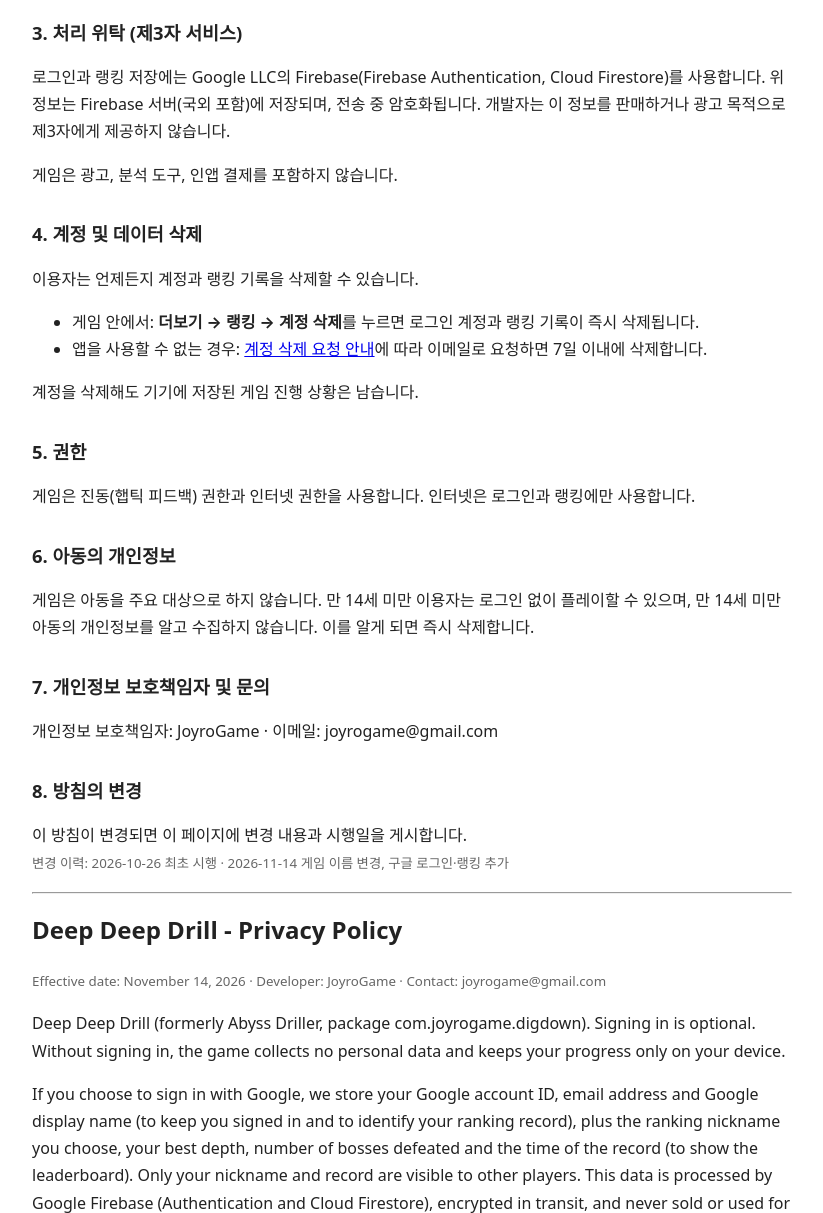
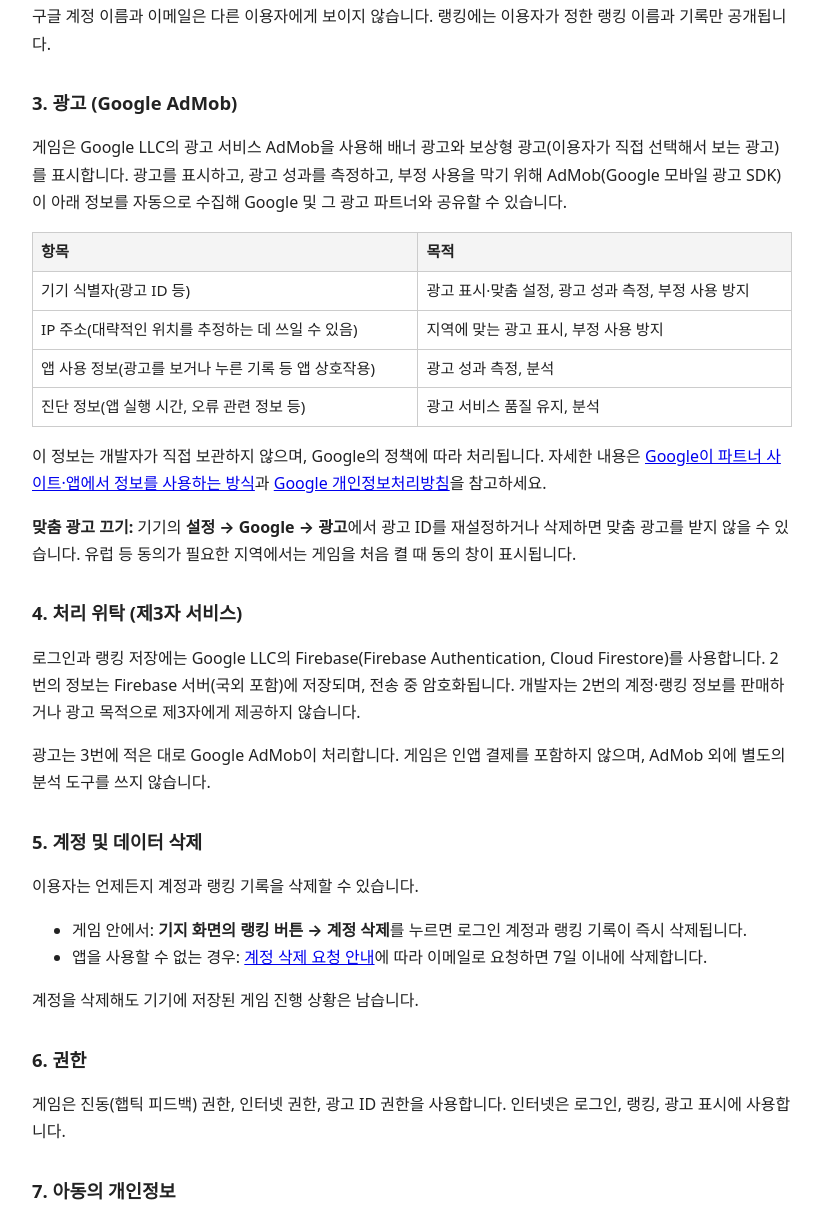
Before and after one commit to login7942/deepdeepdrill, a plain HTML site: page index.html in a window 1280 px wide. Shown: the part 681-1894 px from the top of the page, without its empty margins (228-1051 px from the left). Drawn offline with Linux system fonts and the light colour scheme.

Commit message:
Update privacy policy effective dates and details

```diff
--- a/index.html
+++ b/index.html
@@ -8,11 +8,12 @@
 </head>
 <body>
 <h1>딥딥 드릴 - 땅파기 광산 RPG 개인정보처리방침</h1>
-<p><small>시행일: 2026년 11월 14일 · 개발자: JoyroGame · 문의: joyrogame@gmail.com</small></p>
+<p><small>시행일: 2026년 11월 15일 · 개발자: JoyroGame · 문의: joyrogame@gmail.com</small></p>
 <p>JoyroGame(이하 "개발자")은 모바일 게임 "딥딥 드릴 - 땅파기 광산 RPG"(패키지 com.joyrogame.digdown, 이전 이름: 어비스 드릴러, 이하 "게임")의 이용자 개인정보를 소중히 여기며, 아래와 같이 개인정보처리방침을 안내합니다.</p>
 
 <h2>1. 로그인하지 않고 플레이하는 경우</h2>
-<p>로그인은 선택 사항입니다. 로그인하지 않으면 게임은 어떤 개인정보도 수집하지 않습니다. 게임 진행 상황(레벨, 아이템, 설정 등)은 이용자의 기기 안에만 저장되며, 앱을 삭제하면 함께 삭제됩니다.</p>
+<p>로그인은 선택 사항입니다. 로그인하지 않으면 개발자는 이용자의 이름·이메일 같은 계정 정보를 수집하지 않습니다. 게임 진행 상황(레벨, 아이템, 설정 등)은 이용자의 기기 안에만 저장되며, 앱을 삭제하면 함께 삭제됩니다.</p>
+<p>다만 게임에 광고가 표시되므로, 로그인 여부와 관계없이 아래 3번의 광고 관련 정보가 광고 서비스(Google AdMob)에 의해 수집될 수 있습니다.</p>
 
 <h2>2. 구글 로그인(선택)을 하는 경우 수집하는 정보</h2>
 <table>
@@ -22,35 +23,48 @@
 </table>
 <p>구글 계정 이름과 이메일은 다른 이용자에게 보이지 않습니다. 랭킹에는 이용자가 정한 랭킹 이름과 기록만 공개됩니다.</p>
 
-<h2>3. 처리 위탁 (제3자 서비스)</h2>
-<p>로그인과 랭킹 저장에는 Google LLC의 Firebase(Firebase Authentication, Cloud Firestore)를 사용합니다. 위 정보는 Firebase 서버(국외 포함)에 저장되며, 전송 중 암호화됩니다. 개발자는 이 정보를 판매하거나 광고 목적으로 제3자에게 제공하지 않습니다.</p>
-<p>게임은 광고, 분석 도구, 인앱 결제를 포함하지 않습니다.</p>
+<h2>3. 광고 (Google AdMob)</h2>
+<p>게임은 Google LLC의 광고 서비스 AdMob을 사용해 배너 광고와 보상형 광고(이용자가 직접 선택해서 보는 광고)를 표시합니다. 광고를 표시하고, 광고 성과를 측정하고, 부정 사용을 막기 위해 AdMob(Google 모바일 광고 SDK)이 아래 정보를 자동으로 수집해 Google 및 그 광고 파트너와 공유할 수 있습니다.</p>
+<table>
+<tr><th>항목</th><th>목적</th></tr>
+<tr><td>기기 식별자(광고 ID 등)</td><td>광고 표시·맞춤 설정, 광고 성과 측정, 부정 사용 방지</td></tr>
+<tr><td>IP 주소(대략적인 위치를 추정하는 데 쓰일 수 있음)</td><td>지역에 맞는 광고 표시, 부정 사용 방지</td></tr>
+<tr><td>앱 사용 정보(광고를 보거나 누른 기록 등 앱 상호작용)</td><td>광고 성과 측정, 분석</td></tr>
+<tr><td>진단 정보(앱 실행 시간, 오류 관련 정보 등)</td><td>광고 서비스 품질 유지, 분석</td></tr>
+</table>
+<p>이 정보는 개발자가 직접 보관하지 않으며, Google의 정책에 따라 처리됩니다. 자세한 내용은 <a href="https://policies.google.com/technologies/partner-sites">Google이 파트너 사이트·앱에서 정보를 사용하는 방식</a>과 <a href="https://policies.google.com/privacy">Google 개인정보처리방침</a>을 참고하세요.</p>
+<p><b>맞춤 광고 끄기:</b> 기기의 <b>설정 → Google → 광고</b>에서 광고 ID를 재설정하거나 삭제하면 맞춤 광고를 받지 않을 수 있습니다. 유럽 등 동의가 필요한 지역에서는 게임을 처음 켤 때 동의 창이 표시됩니다.</p>
 
-<h2>4. 계정 및 데이터 삭제</h2>
+<h2>4. 처리 위탁 (제3자 서비스)</h2>
+<p>로그인과 랭킹 저장에는 Google LLC의 Firebase(Firebase Authentication, Cloud Firestore)를 사용합니다. 2번의 정보는 Firebase 서버(국외 포함)에 저장되며, 전송 중 암호화됩니다. 개발자는 2번의 계정·랭킹 정보를 판매하거나 광고 목적으로 제3자에게 제공하지 않습니다.</p>
+<p>광고는 3번에 적은 대로 Google AdMob이 처리합니다. 게임은 인앱 결제를 포함하지 않으며, AdMob 외에 별도의 분석 도구를 쓰지 않습니다.</p>
+
+<h2>5. 계정 및 데이터 삭제</h2>
 <p>이용자는 언제든지 계정과 랭킹 기록을 삭제할 수 있습니다.</p>
 <ul>
-<li>게임 안에서: <b>더보기 → 랭킹 → 계정 삭제</b>를 누르면 로그인 계정과 랭킹 기록이 즉시 삭제됩니다.</li>
+<li>게임 안에서: <b>기지 화면의 랭킹 버튼 → 계정 삭제</b>를 누르면 로그인 계정과 랭킹 기록이 즉시 삭제됩니다.</li>
 <li>앱을 사용할 수 없는 경우: <a href="delete.html">계정 삭제 요청 안내</a>에 따라 이메일로 요청하면 7일 이내에 삭제합니다.</li>
 </ul>
 <p>계정을 삭제해도 기기에 저장된 게임 진행 상황은 남습니다.</p>
 
-<h2>5. 권한</h2>
-<p>게임은 진동(햅틱 피드백) 권한과 인터넷 권한을 사용합니다. 인터넷은 로그인과 랭킹에만 사용합니다.</p>
+<h2>6. 권한</h2>
+<p>게임은 진동(햅틱 피드백) 권한, 인터넷 권한, 광고 ID 권한을 사용합니다. 인터넷은 로그인, 랭킹, 광고 표시에 사용합니다.</p>
 
-<h2>6. 아동의 개인정보</h2>
+<h2>7. 아동의 개인정보</h2>
 <p>게임은 아동을 주요 대상으로 하지 않습니다. 만 14세 미만 이용자는 로그인 없이 플레이할 수 있으며, 만 14세 미만 아동의 개인정보를 알고 수집하지 않습니다. 이를 알게 되면 즉시 삭제합니다.</p>
 
-<h2>7. 개인정보 보호책임자 및 문의</h2>
+<h2>8. 개인정보 보호책임자 및 문의</h2>
 <p>개인정보 보호책임자: JoyroGame · 이메일: joyrogame@gmail.com</p>
 
-<h2>8. 방침의 변경</h2>
-<p>이 방침이 변경되면 이 페이지에 변경 내용과 시행일을 게시합니다.<br><small>변경 이력: 2026-10-26 최초 시행 · 2026-11-14 게임 이름 변경, 구글 로그인·랭킹 추가</small></p>
+<h2>9. 방침의 변경</h2>
+<p>이 방침이 변경되면 이 페이지에 변경 내용과 시행일을 게시합니다.<br><small>변경 이력: 2026-10-26 최초 시행 · 2026-11-14 게임 이름 변경, 구글 로그인·랭킹 추가 · 2026-11-15 광고(Google AdMob) 추가</small></p>
 
 <hr>
 <h1>Deep Deep Drill - Privacy Policy</h1>
-<p><small>Effective date: November 14, 2026 · Developer: JoyroGame · Contact: joyrogame@gmail.com</small></p>
-<p>Deep Deep Drill (formerly Abyss Driller, package com.joyrogame.digdown). Signing in is optional. Without signing in, the game collects no personal data and keeps your progress only on your device.</p>
-<p>If you choose to sign in with Google, we store your Google account ID, email address and Google display name (to keep you signed in and to identify your ranking record), plus the ranking nickname you choose, your best depth, number of bosses defeated and the time of the record (to show the leaderboard). Only your nickname and record are visible to other players. This data is processed by Google Firebase (Authentication and Cloud Firestore), encrypted in transit, and never sold or used for advertising. The game has no ads, analytics or in-app purchases.</p>
-<p>You can delete your account and ranking record at any time in the game (More → Ranking → Delete account), or by email as described on the <a href="delete.html">account deletion page</a>; email requests are handled within 7 days. Questions: joyrogame@gmail.com</p>
+<p><small>Effective date: November 15, 2026 · Developer: JoyroGame · Contact: joyrogame@gmail.com</small></p>
+<p>Deep Deep Drill (formerly Abyss Driller, package com.joyrogame.digdown). Signing in is optional. Without signing in, the developer collects no account information (such as your name or email) and your progress is kept only on your device.</p>
+<p>If you choose to sign in with Google, we store your Google account ID, email address and Google display name (to keep you signed in and to identify your ranking record), plus the ranking nickname you choose, your best depth, number of bosses defeated and the time of the record (to show the leaderboard). Only your nickname and record are visible to other players. This data is processed by Google Firebase (Authentication and Cloud Firestore), encrypted in transit, and this account and ranking data is never sold or shared for advertising.</p>
+<p><b>Ads.</b> The game shows banner ads and optional rewarded ads through Google AdMob. Whether or not you sign in, the Google Mobile Ads SDK may automatically collect and share with Google and its advertising partners: device identifiers (such as the advertising ID), IP address (which may be used to estimate approximate location), app interactions (such as ad views and taps) and diagnostic information. This is used to show and personalise ads, measure ad performance, for analytics and to prevent fraud. The developer does not store this data; it is handled under <a href="https://policies.google.com/technologies/partner-sites">Google's policies</a>. You can opt out of personalised ads by resetting or deleting your advertising ID in your device's Settings → Google → Ads. In regions where consent is required, a consent prompt is shown on first launch. The game has no in-app purchases and uses no analytics tools other than AdMob.</p>
+<p>You can delete your account and ranking record at any time in the game (Ranking button on the base screen → Delete account), or by email as described on the <a href="delete.html">account deletion page</a>; email requests are handled within 7 days. Questions: joyrogame@gmail.com</p>
 </body>
 </html>
```
